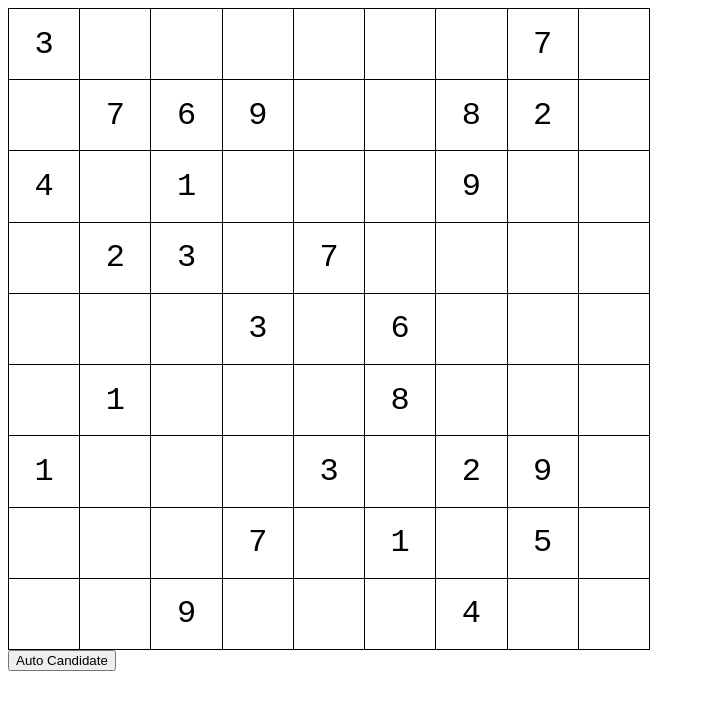
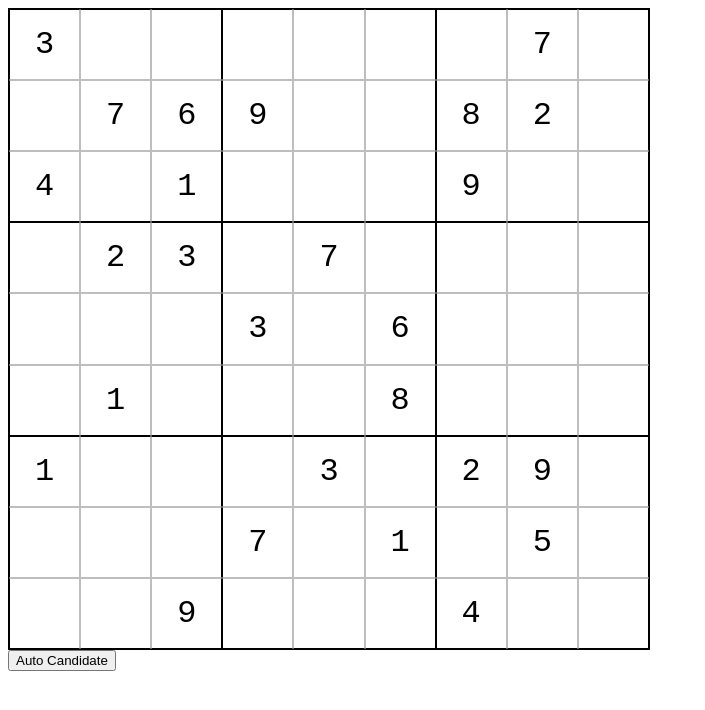
Before and after one commit to CoasterFan5/opendoku-web, a SvelteKit app: page /play in a window 1280 px wide. Shown: the top 710 px of the page, without its empty margins (0-705 px from the left). Built offline with nearby package versions, Linux system fonts and the light colour scheme.

Commit message:
make grid pretty

```diff
--- a/src/routes/play/+page.svelte
+++ b/src/routes/play/+page.svelte
@@ -42,7 +42,6 @@
 		grid-template-rows: repeat(9, 1fr);
 		aspect-ratio: 1/1;
 		background: black;
-		gap: 1px;
 		border: 1px solid black;
 		max-height: 80dvh;
 		max-width: 80vw;
--- a/src/routes/play/Cell.svelte
+++ b/src/routes/play/Cell.svelte
@@ -1,7 +1,7 @@
 <script lang="ts">
 	import { getIndexesFromIndex } from './getIndexesFromIndex';
 	import { actives, puzzleState } from './play.svelte';
-	import type { MouseEventHandler } from 'svelte/elements';
+	import type { KeyboardEventHandler, MouseEventHandler } from 'svelte/elements';
 
 	const {
 		val,
@@ -27,6 +27,10 @@
 			house: houseIndex,
 			autoCandidate: false
 		});
+	};
+
+	const inputHandler: KeyboardEventHandler<HTMLButtonElement> = (e) => {
+		console.log(e.key);
 	};
 
 	let active = $state(false);
@@ -57,13 +61,23 @@
 	});
 </script>
 
-<button class="cell" class:active class:semiActive onclick={clickHandler}>
+<button
+	class="cell"
+	class:active
+	class:semiActive
+	onclick={clickHandler}
+	onkeypress={inputHandler}
+	class:rightBorder={(index + 1) % 3 == 0}
+	class:leftBorder={index % 3 == 0}
+	class:bottomBorder={(Math.floor(index / 9) + 1) % 3 == 0}
+	class:topBorder={Math.floor(index / 9) % 3 == 0}
+>
 	{#if realNumber}
 		{val}
 	{:else}
 		<grid class="candidates">
 			{#each candidates as cand, i (i)}
-				<div class="candidate">
+				<div class="candidate" class:activeCadidate={$actives.value == `${cand}`}>
 					{#if cand != 0}
 						{cand}
 					{/if}
@@ -76,6 +90,7 @@
 <style lang="scss">
 	.cell {
 		all: unset;
+		box-sizing: border-box;
 		width: 100%;
 		height: 100%;
 		background: white;
@@ -83,14 +98,31 @@
 		align-items: center;
 		justify-content: center;
 		font-size: 2rem;
+		border: 0.5px solid rgba(0, 0, 0, 0.25);
+	}
+
+	.rightBorder {
+		border-right: 1px solid black;
+	}
+
+	.leftBorder {
+		border-left: 1px solid black;
+	}
+
+	.bottomBorder {
+		border-bottom: 1px solid black;
+	}
+
+	.topBorder {
+		border-top: 1px solid black;
 	}
 
 	.semiActive {
-		background: color-mix(in srgb, 25% rgba(255, 167, 41, 1), 75% white);
+		background: color-mix(in srgb, 10% rgba(255, 167, 41, 1), 90% white);
 	}
 
 	.active {
-		background: rgba(255, 167, 41, 1);
+		background: color-mix(in srgb, 75% rgba(255, 167, 41, 1), 100% white);
 	}
 
 	.candidates {
@@ -102,11 +134,17 @@
 
 		.candidate {
 			aspect-ratio: 1/1;
-			font-size: 0.9rem;
+			font-size: 0.8rem;
+			margin: 0;
 			opacity: 0.5;
 			display: flex;
 			align-items: center;
 			justify-content: center;
+
+			&.activeCadidate {
+				opacity: 1;
+				font-weight: bold;
+			}
 		}
 	}
 </style>
```
Also changed, not shown: src/routes/+page.svelte (+9 -0 lines).
